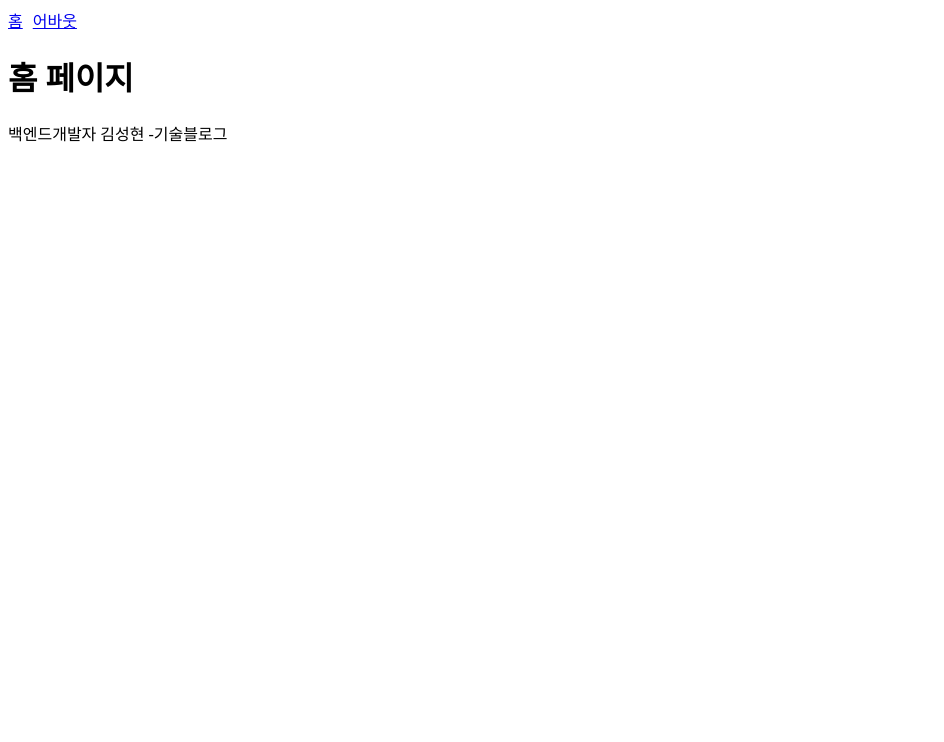
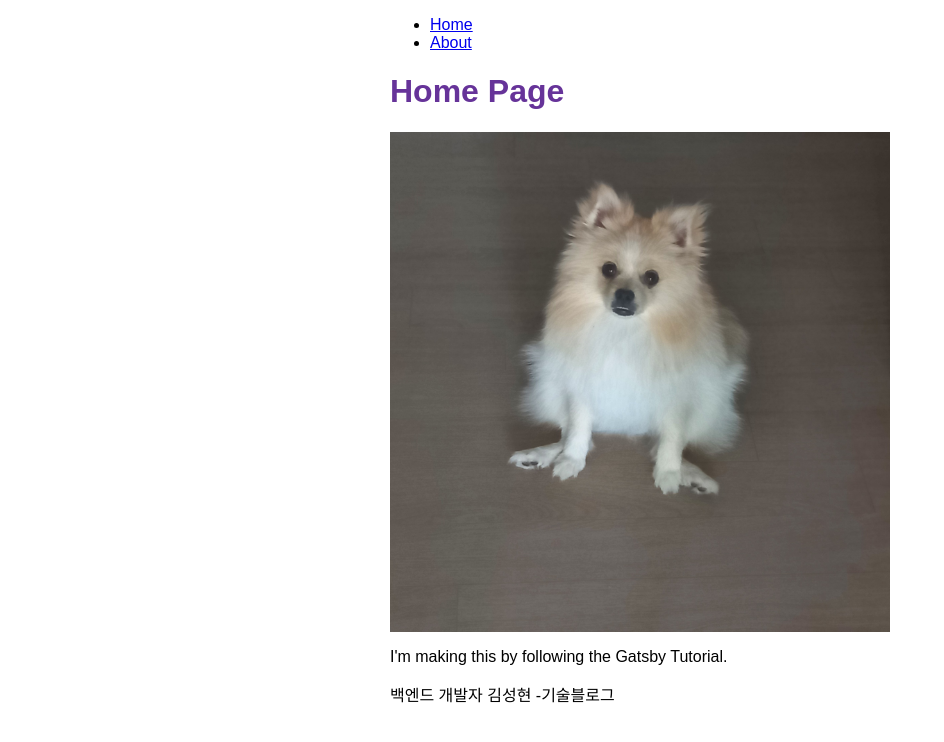
Before and after one commit to castlehyeon/my-blog-2022-06-27, a Gatsby site: page / in a window 1280 px wide. Shown: the whole page, without its empty margins (0-944 px from the left). Built offline with nearby package versions, Linux system fonts and the light colour scheme; Gatsby itself is replaced by a stand-in of ours.

Commit message:
StaticImage추가

```diff
--- a/gatsby-config.js
+++ b/gatsby-config.js
@@ -3,5 +3,8 @@
     title: `My Blog 2022 06 27`,
     siteUrl: `https://www.yourdomain.tld`,
   },
-  plugins: [],
+  plugins: [
+    "gatsby-plugin-image",
+    "gatsby-plugin-sharp",
+  ],
 }
--- a/package.json
+++ b/package.json
@@ -16,6 +16,9 @@
   },
   "dependencies": {
     "gatsby": "^4.17.1",
+    "gatsby-plugin-image": "^2.17.0",
+    "gatsby-plugin-sharp": "^4.17.0",
+    "gatsby-source-filesystem": "^4.17.0",
     "react": "^18.1.0",
     "react-dom": "^18.1.0"
   }
--- a/src/components/Layout.js
+++ b/src/components/Layout.js
@@ -1,20 +1,40 @@
 import { Link } from "gatsby";
 import React from "react";
 
-function Layout({ children }) {
+import {
+    container,
+    heading,
+    navLinks,
+    navLinkItem,
+    navLinkText,
+} from "./Layout.module.css";
+
+function Layout({ pageTitle, children }) {
     return (
-        <>
+        <div className={container}>
+            <title>{pageTitle}</title>
+            <nav>
+                <ul className={navLinks}>
+                    <li className={navLinkItem}>
+                        <Link className={navLinkText} to="/">
+                            Home
+                        </Link>
+                    </li>
+                    <li className={navLinkItem}>
+                        <Link className={navLinkText} to="/about">
+                            About
+                        </Link>
+                    </li>
+                </ul>
+            </nav>
+
             <main>
-                <div style={{ display: "flex", gap: 10 }}>
-                    <Link to="/">홈</Link>
-                    <Link to="/about">어바웃</Link>
-                </div>
+                <h1 className={heading}>{pageTitle}</h1>
+                {children}
+            </main>
 
-                {children}
-
-                <div>백엔드개발자 김성현 -기술블로그</div>
-            </main>
-        </>
+            <div>백엔드 개발자 김성현 -기술블로그</div>
+        </div>
     );
 }
 
--- /dev/null
+++ b/src/components/Layout.module.css
@@ -0,0 +1,24 @@
+.container {
+    margin-left: auto;
+    margin-right: auto;
+    max-width: 500px;
+    font-family: sans-serif;
+}
+
+.heading {
+    color: rebeccapurple;
+}
+
+.nav-links {
+    display: flex;
+    list-style: none;
+    padding-left: 0;
+}
+
+.nav-link-item {
+    padding-right: 2rem;
+}
+
+.nav-link-text {
+    color: black;
+}
--- a/src/pages/index.js
+++ b/src/pages/index.js
@@ -1,12 +1,14 @@
 import React from "react";
 import Layout from "../components/layout";
-
+import { StaticImage } from 'gatsby-plugin-image'
 const IndexPage = () => {
   return (
-    <Layout>
-      <title>홈</title>
-
-      <h1>홈 페이지</h1>
+    <Layout pageTitle="Home Page">
+      <StaticImage
+        alt="Clifford, a reddish-brown pitbull, posing on a couch and looking stoically at the camera"
+        src="../images/dog.jpeg"
+      />
+      <p>I'm making this by following the Gatsby Tutorial.</p>
     </Layout>
   );
 };
```
Also changed, not shown: src/pages/about.js (+5 -5 lines), src/pages/test-space.js (deleted, +0 -16 lines), src/pages/test.js (deleted, +0 -16 lines), src/images/dog.jpeg (added), 4 other files.
